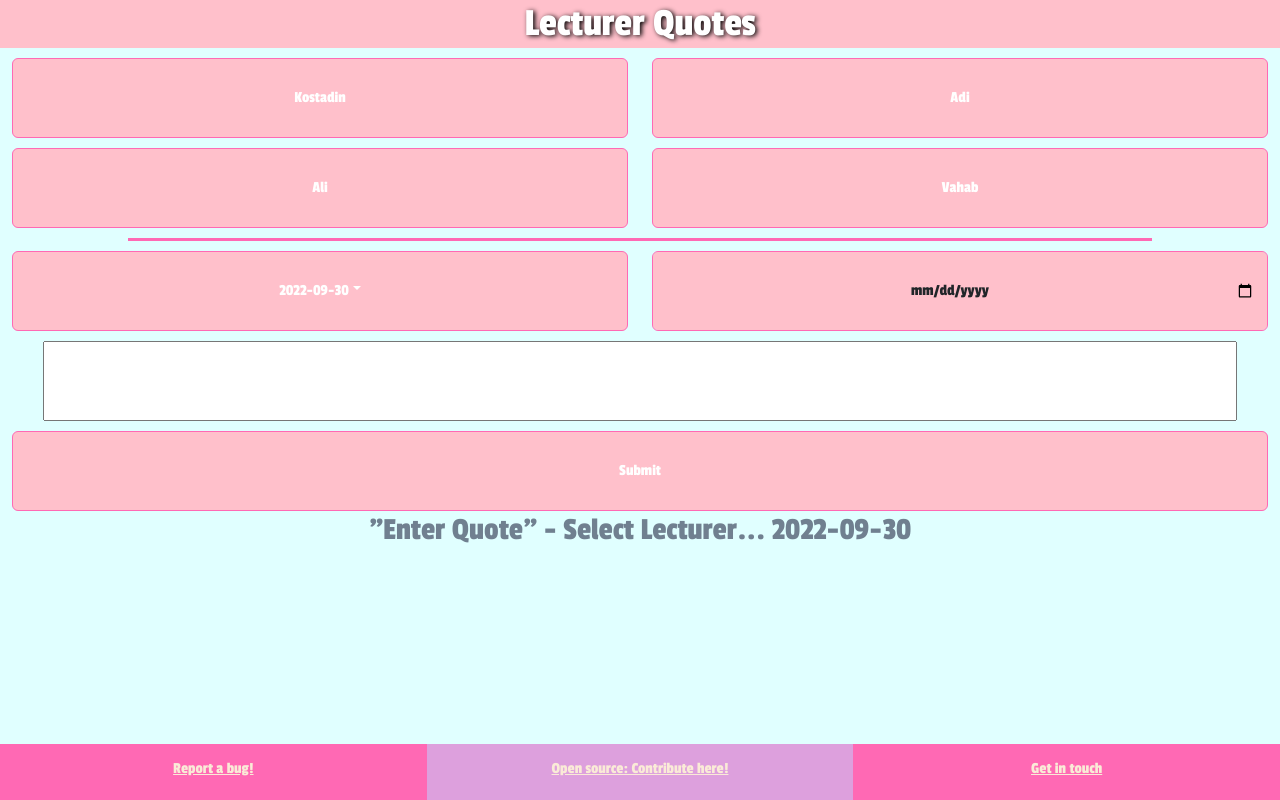
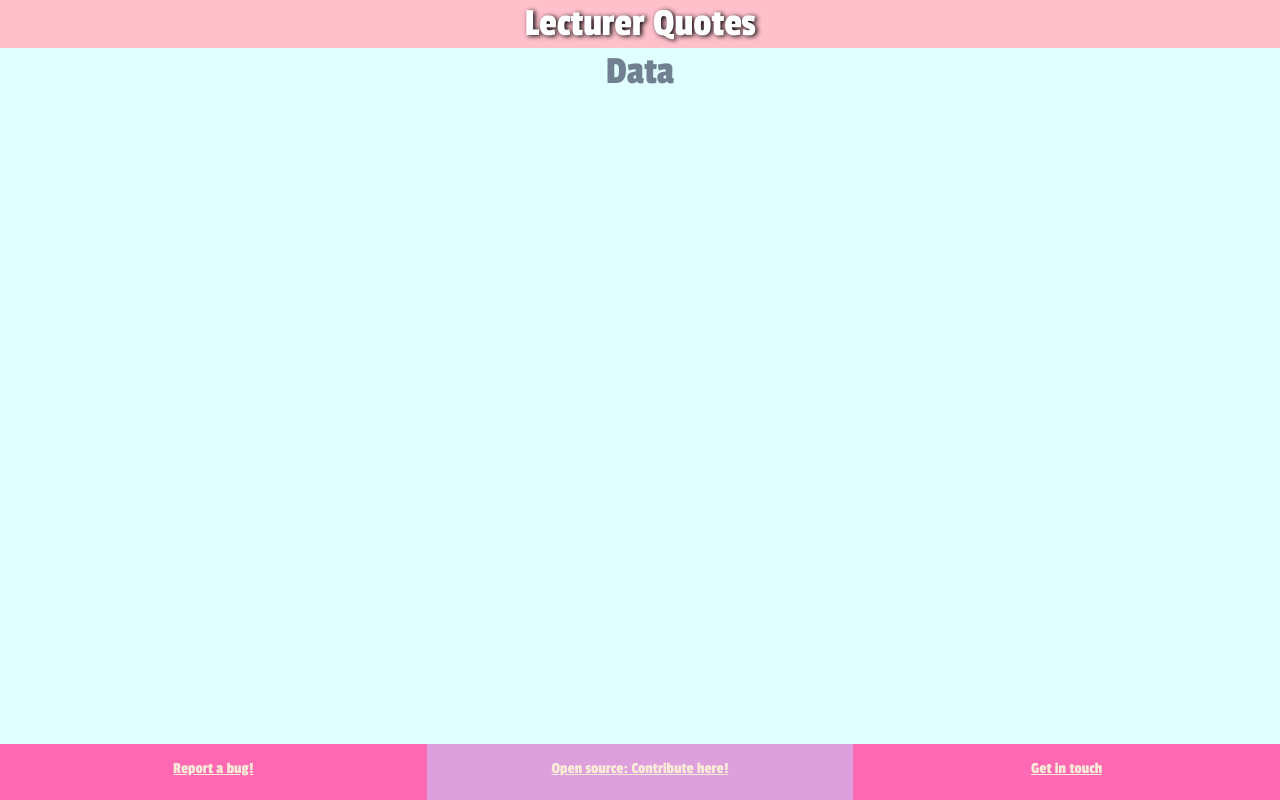
Before and after one commit to AdamDIOM/LecturerQuotes, a React (Create React App) app: page /data in a window 1280 px wide. Built offline with nearby package versions, Linux system fonts and the light colour scheme; the HTML template or start-up script is replaced by a standard one.

Commit message:
added /data route

```diff
--- a/package.json
+++ b/package.json
@@ -9,6 +9,8 @@
     "react": "^18.2.0",
     "react-bootstrap": "^2.5.0",
     "react-dom": "^18.2.0",
+    "react-router": "^6.4.3",
+    "react-router-dom": "^6.4.3",
     "react-scripts": "5.0.1",
     "web-vitals": "^2.1.4"
   },
--- a/src/App.js
+++ b/src/App.js
@@ -1,13 +1,13 @@
 import './App.css';
 import Footer from './Footer/Footer';
 import Header from './Header/Header';
-import Main from './Main/Main';
+import RouteOptions from './RouteOptions/RouteOptions';
 
 function App() {
   return (
     <div className="App">
       <Header />
-      <Main />
+      <RouteOptions />
       <Footer />
     </div>
   );
--- /dev/null
+++ b/src/Data/Data.css
@@ -0,0 +1,9 @@
+.data{
+    background-color: lightcyan;
+    color:slategray;
+    height:87vh;
+    /* padding:0px 15px 0px 15px; */
+    text-align: center;
+    max-width:100vw;
+    margin:0;
+}
--- /dev/null
+++ b/src/Data/Data.js
@@ -0,0 +1,13 @@
+import { Row } from "react-bootstrap";
+import "./Data.css";
+
+export default function Data(){
+
+
+
+    return(
+        <Row className="data">
+            <h1>Data</h1>
+        </Row>
+    )
+}
--- /dev/null
+++ b/src/RouteOptions/RouteOptions.js
@@ -0,0 +1,14 @@
+import { BrowserRouter, Route, Routes } from "react-router-dom";
+import Main from "../Main/Main";
+import Data from "../Data/Data";
+
+export default function RouteOptions(){
+    return(
+        <BrowserRouter>
+            <Routes>
+                <Route path="/" element={<Main />} />
+                <Route path="data" element={<Data />} />
+            </Routes>
+        </BrowserRouter>
+    )
+}
```
Also changed, not shown: 2 other files (tests, documents, lock files or other folders).
